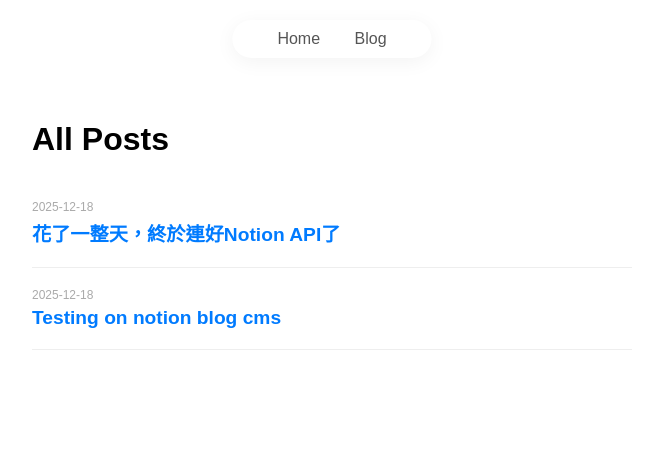
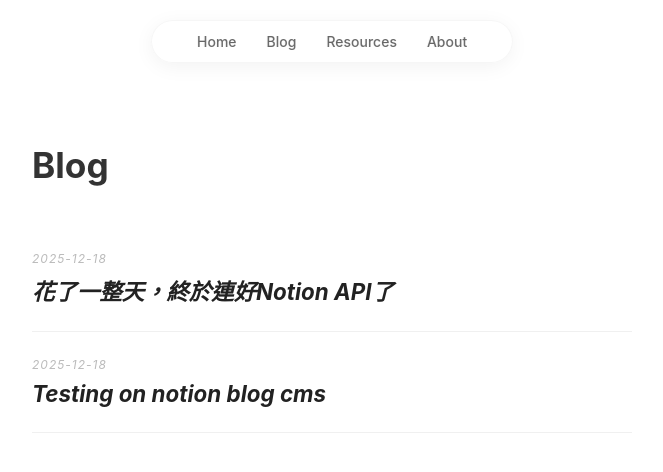
Before and after one commit to kirstenyau/kirstenyau.github.io, a plain HTML site: page blog.html in a window 1280 px wide. Shown: the whole page, without its empty margins (308-971 px from the left). Drawn offline with Linux system fonts and the light colour scheme.

Commit message:
Update blog.html

```diff
--- a/blog.html
+++ b/blog.html
@@ -2,35 +2,71 @@
 <html lang="zh-TW">
 <head>
     <meta charset="UTF-8">
+    <meta name="viewport" content="width=device-width, initial-scale=1.0">
     <title>Blog - Design with Kirsten</title>
     <style>
-        body { font-family: sans-serif; max-width: 600px; margin: 80px auto; padding: 20px; }
-        nav { position: fixed; top: 20px; left: 50%; transform: translateX(-50%); background: #fff; padding: 10px 30px; border-radius: 50px; box-shadow: 0 4px 20px rgba(0,0,0,0.05); }
-        nav a { margin: 0 15px; text-decoration: none; color: #555; }
-        .post-item { padding: 20px 0; border-bottom: 1px solid #eee; display: block; text-decoration: none; color: #333; }
-        .post-date { font-size: 12px; color: #aaa; }
-        .post-title { font-size: 1.2rem; font-weight: bold; margin-top: 5px; color: #007bff; }
+        /* 統一的全域樣式 */
+        body { font-family: -apple-system, system-ui, sans-serif; background: #fff; margin: 0; padding-top: 120px; color: #333; }
+
+        /* 統一的 Floating Nav Bar */
+        nav { position: fixed; top: 20px; left: 50%; transform: translateX(-50%); background: rgba(255,255,255,0.85); backdrop-filter: blur(10px); padding: 12px 30px; border-radius: 50px; box-shadow: 0 4px 20px rgba(0,0,0,0.05); z-index: 1000; border: 1px solid rgba(238, 238, 238, 0.5); display: flex; white-space: nowrap; }
+        nav a { margin: 0 15px; text-decoration: none; color: #666; font-weight: 500; font-size: 14px; transition: color 0.2s; }
+        nav a:hover { color: #007bff; }
+
+        /* Content Area */
+        .main-content { max-width: 600px; margin: 0 auto; padding: 0 20px; }
+        h1 { font-size: 2.2rem; margin-bottom: 40px; text-align: left; }
+
+        /* Blog List Style */
+        .post-item { padding: 25px 0; border-bottom: 1px solid #f0f0f0; display: block; text-decoration: none; transition: 0.3s; }
+        .post-item:hover { transform: translateX(8px); }
+        .post-date { font-size: 12px; color: #bbb; letter-spacing: 1px; text-transform: uppercase; }
+        .post-title { font-size: 1.4rem; font-weight: 700; margin-top: 8px; color: #222; transition: 0.2s; }
+        .post-item:hover .post-title { color: #007bff; }
+
+        .loading-text { color: #aaa; font-style: italic; }
     </style>
 </head>
 <body>
 
-<nav><a href="index.html">Home</a> <a href="blog.html">Blog</a></nav>
+<nav>
+    <a href="index.html">Home</a>
+    <a href="blog.html">Blog</a>
+    <a href="resources.html">Resources</a>
+    <a href="#">About</a>
+</nav>
 
-<h1>All Posts</h1>
-<div id="blog-list">載入中...</div>
+<div class="main-content">
+    <h1>Blog</h1>
+    <div id="blog-list" class="loading-text">正在載入 Notion 最新文章...</div>
+</div>
 
 <script>
     async function loadPosts() {
-        const response = await fetch('./posts.json');
+        const listElement = document.getElementById('blog-list');
+        try {
+            // 加上時間戳防止快取
+            const response = await fetch('./posts.json?t=' + new Date().getTime());
+            if (!response.ok) throw new Error();
             const posts = await response.json();
-        document.getElementById('blog-list').innerHTML = posts.map(post => `
+
+            if (posts.length === 0) {
+                listElement.innerHTML = "目前尚無發佈的文章。";
+                return;
+            }
+
+            listElement.innerHTML = posts.map(post => `
                 <a href="post.html?slug=${post.slug}" class="post-item">
                     <div class="post-date">${post.date}</div>
                     <div class="post-title">${post.title}</div>
                 </a>
             `).join('');
+        } catch (e) {
+            listElement.innerHTML = "載入失敗，請確認 posts.json 是否存在。";
+        }
     }
     loadPosts();
 </script>
+
 </body>
 </html>
```
Lines whose indentation alone changed are shown as unchanged.
